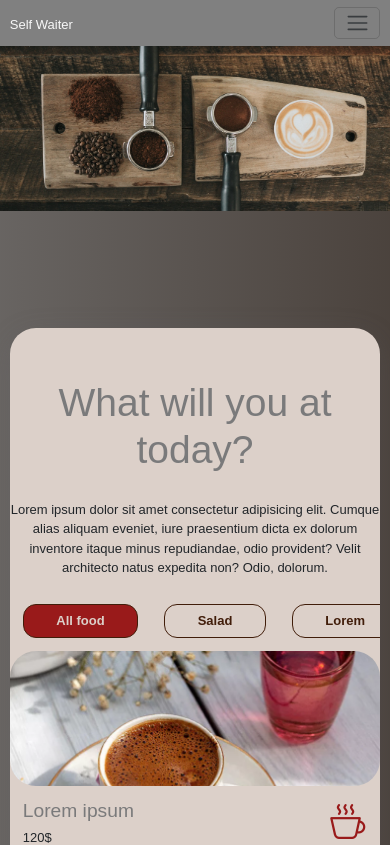
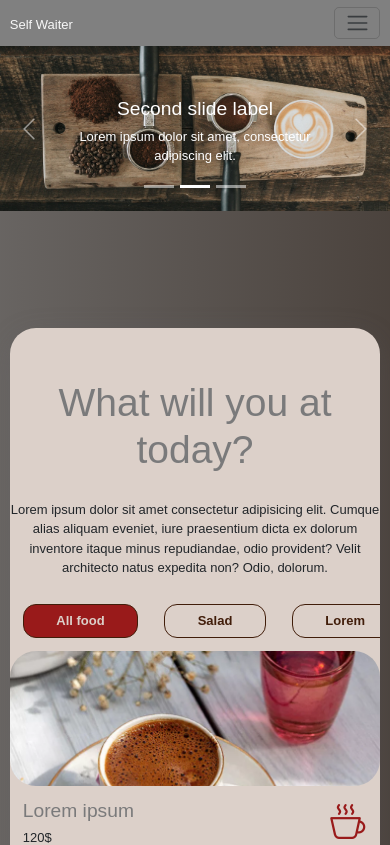
Before and after one commit to KouSelfWaiter/SW-FrontEnd, a React (Create React App) app: page / in a window 390 px wide. Shown: the top 845 px of the page. Built offline with nearby package versions, Linux system fonts and the light colour scheme.

Commit message:
feat: add new carousel

```diff
--- a/src/components/header/CustomHeader.tsx
+++ b/src/components/header/CustomHeader.tsx
@@ -1,34 +1,77 @@
 import React, { useState } from 'react'
 import 'bootstrap/dist/css/bootstrap.min.css';
+import Carousel from 'react-bootstrap/Carousel';
 // import "./CustomNavbar.css"
+import "./CustomHeader.css"
 import imgHeader from './header.jpg';
+import imgHeader2 from './header2.jpg';
+import imgHeader3 from './header3.jpg';
 
 function CustomHeader() {
-      return  (
-    <div id="carouselExampleDark" className="carousel carousel-white slide" data-bs-ride="carousel">
-    <div className="carousel-indicators">
-      {/* <button type="button" data-bs-target="#carouselExampleDark" data-bs-slide-to="0" className="active" aria-current="true" aria-label="Slide 1"></button> */}
 
-    </div>
-      <div >
-        <img  src={imgHeader} alt={"alt"}  style={{width: "100%", height:"auto"}}   />
-        <div className="carousel-caption d-none d-md-block " >
-          <h5>Harika Coffee</h5>
-          <p>blah bla bla bla</p>
+  return(
+    <Carousel>
+    <Carousel.Item>
+      <img
+        className="d-block w-100"
+        src={imgHeader}
+        alt="First slide"
+      />
+      <Carousel.Caption>
+        <h3>First slide label</h3>
+        <p>Nulla vitae elit libero, a pharetra augue mollis interdum.</p>
+      </Carousel.Caption>
+    </Carousel.Item>
 
-        </div>
+    <Carousel.Item>
+      <img
+        className="d-block w-100"
+        src={imgHeader}
+        alt="Second slide"
 
-    </div>
-    {/* <button className="carousel-control-prev" type="button" data-bs-target="#carouselExampleDark" data-bs-slide="prev">
-      <span className="carousel-control-prev-icon" aria-hidden="true"></span>
-      <span className="visually-hidden">Previous</span>
-    </button>
-    <button className="carousel-control-next" type="button" data-bs-target="#carouselExampleDark" data-bs-slide="next">
-      <span className="carousel-control-next-icon" aria-hidden="true"></span>
-      <span className="visually-hidden">Next</span>
-    </button> */}
-  </div>
+      />
+
+      <Carousel.Caption>
+        <h3>Second slide label</h3>
+        <p>Lorem ipsum dolor sit amet, consectetur adipiscing elit.</p>
+      </Carousel.Caption>
+    </Carousel.Item>
+
+    <Carousel.Item>
+      <img
+        className="d-block w-100"
+        src={imgHeader}
+        alt="Third slide"
+      />
+
+      <Carousel.Caption>
+        <h3>Third slide label</h3>
+        <p>
+          Praesent commodo cursus magna, vel scelerisque nisl consectetur.
+        </p>
+      </Carousel.Caption>
+    </Carousel.Item>
+  </Carousel>
   )
+
 }
 
 export default CustomHeader
+
+
+// return  (
+//   <div id="carouselExampleDark" className="carousel carousel-white slide" data-bs-ride="carousel">
+//   <div className="carousel-indicators">
+//   </div>
+//     <div >
+//       <img  src={imgHeader} alt={"alt"}  style={{width: "100%", height:"auto"}}   />
+//       <div className="carousel-caption d-none d-md-block " >
+//         <h5>Harika Coffee</h5>
+//         <p>blah bla bla bla</p>
+
+//       </div>
+
+//   </div>
+
+// </div>
+// )
```
Also changed, not shown: src/components/header/CustomHeader.css (line endings or trailing spaces).
